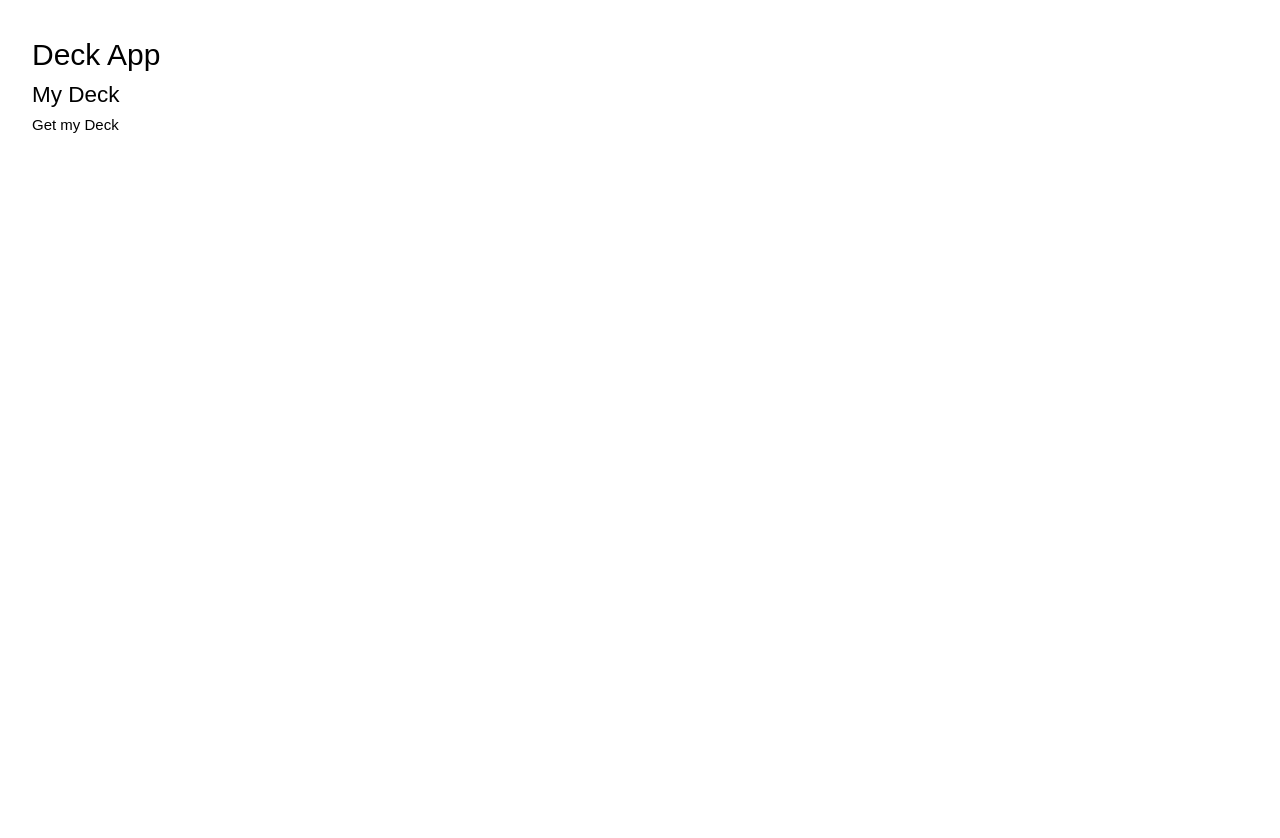
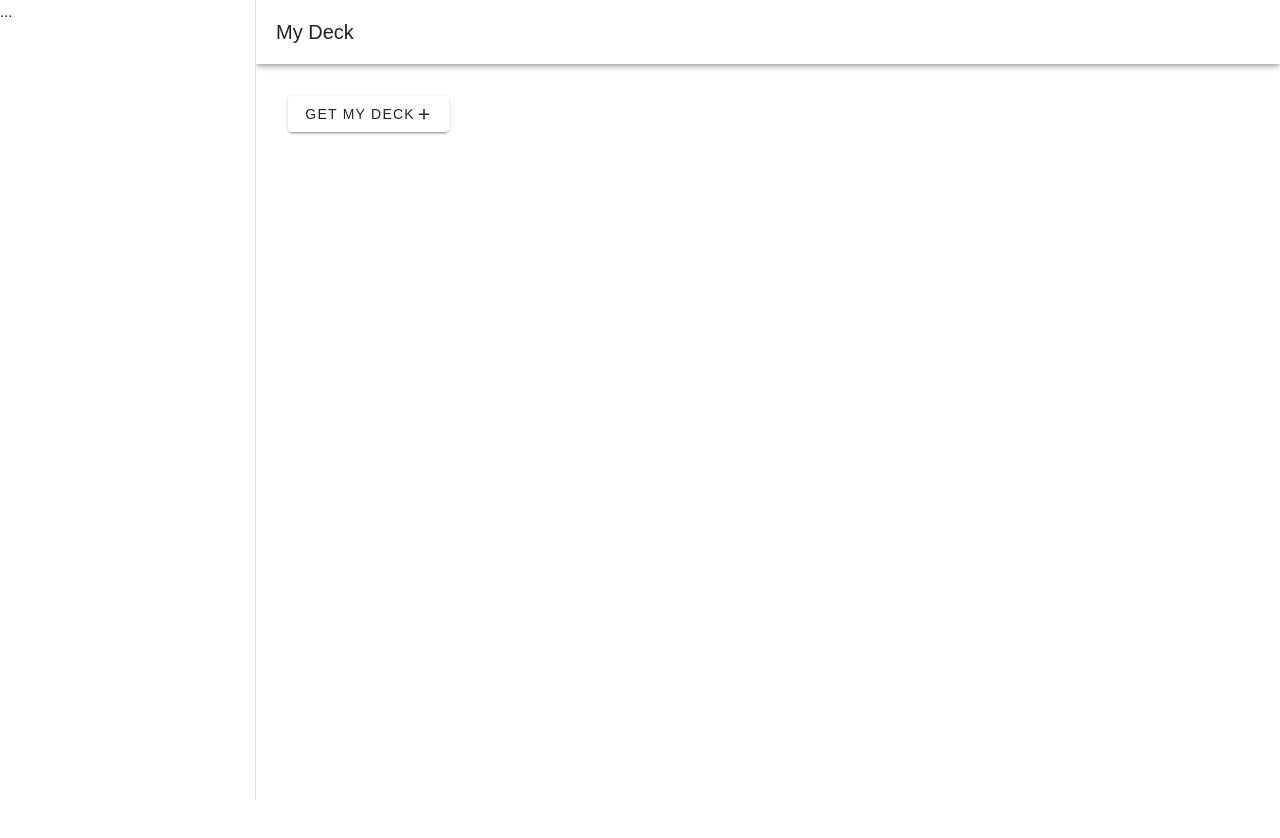
Before and after one commit to zenopopovici/vue-project, a Vue app: page / in a window 1280 px wide. Shown: the top 838 px of the page. Before the commit the page ends 800 px from the top, so only its background shows below. Built offline with nearby package versions, Linux system fonts and the light colour scheme.

Commit message:
feat: rewrite template to vuetify

```diff
--- a/src/App.vue
+++ b/src/App.vue
@@ -3,8 +3,6 @@ import TheDeck from "./components/TheDeck.vue";
 </script>
 
 <template>
-  <header><h1>Deck App</h1></header>
-
   <main>
     <TheDeck />
   </main>
--- a/src/components/TheDeck.vue
+++ b/src/components/TheDeck.vue
@@ -42,22 +42,58 @@ export default {
 </script>
 
 <template>
-  <h2>My Deck</h2>
-  <button @click="fetchDeck">Get my Deck</button>
-  <div v-if="deckData">
-    <button @click="fetchCard(deckData.deck_id)">Get my Card</button>
-    <div v-if="cardData">
-      <img :src="cardData.cards[0].image" />
-    </div>
-    <button @click="fetchAllCards(deckData.deck_id, deckData.remaining)">
-      Get all Cards
-    </button>
-    <div v-if="deckCardsData.length > 0">
-      <div v-for="(card, index) in deckCardsData" :key="index">
-        <img :src="card.image" />
+  <v-app>
+    <v-navigation-drawer>...</v-navigation-drawer>
+    <v-app-bar title="My Deck"></v-app-bar>
+
+    <v-main>
+      <v-btn @click="fetchDeck"
+        >Get my Deck <v-icon icon="mdi-plus"></v-icon
+      ></v-btn>
+      <div v-if="deckData">
+        <v-btn variant="outlined" @click="fetchCard(deckData.deck_id)"
+          >Get my Card<v-icon icon="mdi-atom"></v-icon
+        ></v-btn>
+        <div v-if="cardData">
+          <v-img
+            class="bg-white"
+            width="100"
+            :aspect-ratio="1"
+            :src="cardData.cards[0].image"
+          />
+        </div>
+        <v-btn
+          variant="tonal"
+          @click="fetchAllCards(deckData.deck_id, deckData.remaining)"
+        >
+          Get all Cards <v-icon icon="mdi-auto-fix"></v-icon>
+        </v-btn>
+        <v-row v-if="deckCardsData.length > 0">
+          <v-col
+            v-for="(card, index) in deckCardsData"
+            :key="index"
+            class="d-flex child-flex"
+            cols="3"
+          >
+            <v-img
+              class="bg-grey-lighten-2"
+              cover
+              :aspect-ratio="0"
+              :src="card.image"
+            />
+            <template v-slot:placeholder>
+              <v-row class="fill-height ma-0" align="center" justify="center">
+                <v-progress-circular
+                  indeterminate
+                  color="grey-lighten-5"
+                ></v-progress-circular>
+              </v-row>
+            </template>
+          </v-col>
+        </v-row>
       </div>
-    </div>
-  </div>
+    </v-main>
+  </v-app>
 </template>
 
 <style scoped>
```
